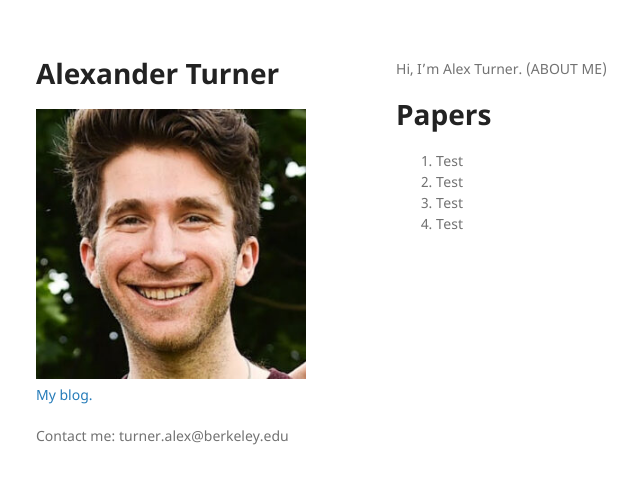
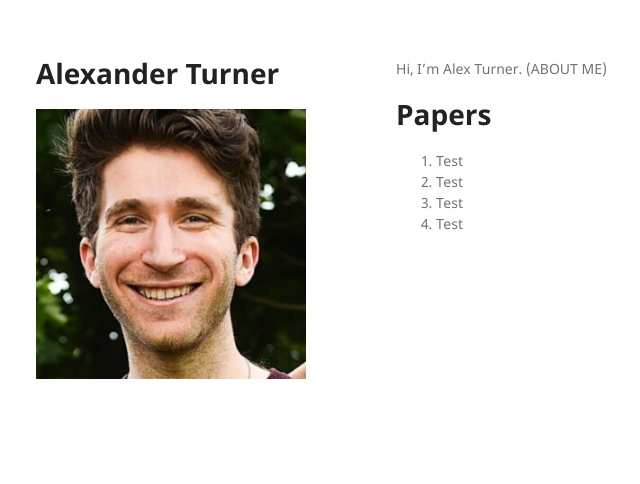
Before and after one commit to alexander-turner/alexander-turner.github.io, a Jekyll site: the page built from index.md, in a window 1280 px wide. Shown: the top 484 px of the page, without its empty margins (174-814 px from the left). Built offline with Jekyll 4.4.1, drawn with Linux system fonts in a browser that asks for light colours.

Commit message:
Update default.html

```diff
--- a/_layouts/default.html
+++ b/_layouts/default.html
@@ -20,10 +20,6 @@
         {% if site.logo %}
           <img src="{{site.logo | relative_url}}" alt="Logo" />
         {% endif %}
-
-
-        <p><a href="https://www.lesswrong.com/turntrout">My blog.</a></p>
-        <p>Contact me: turner.alex@berkeley.edu</p>
       </header>
       <section>
 
```
